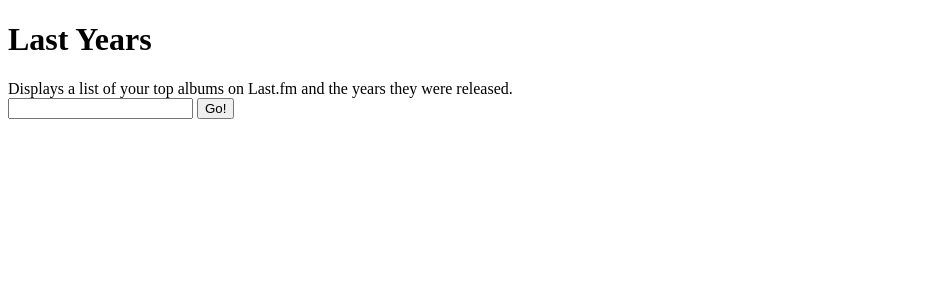
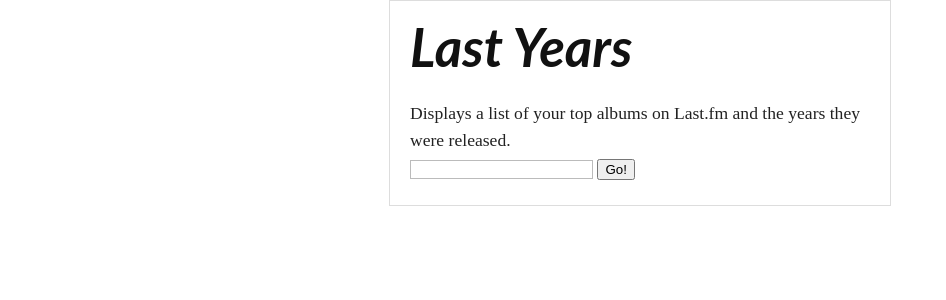
Before and after one commit to tian2992/LastYears, a Flask app: page / in a window 1280 px wide. Shown: the top 300 px of the page, without its empty margins (0-946 px from the left). Run offline with Flask 2, Linux system fonts and the light colour scheme.

Commit message:
improved looks

```diff
--- a/src/app.yaml
+++ b/src/app.yaml
@@ -9,5 +9,8 @@
   static_files: favicon.ico
   upload: favicon\.ico
 
+- url: /static/
+  static_dir: lastyears/static
+
 - url: /.*
   script: main.py
--- /dev/null
+++ b/src/lastyears/static/screen.css
@@ -0,0 +1,256 @@
+/* -----------------------------------------------------------------------
+
+
+ Blueprint CSS Framework 0.9
+ http://blueprintcss.org
+
+   * Copyright (c) 2007-Present. See LICENSE for more info.
+   * See README for instructions on how to use Blueprint.
+   * For credits and origins, see AUTHORS.
+   * This is a compressed file. See the sources in the 'src' directory.
+
+----------------------------------------------------------------------- */
+
+/* reset.css */
+html, body, div, span, object, iframe, h1, h2, h3, h4, h5, h6, p, blockquote, pre, a, abbr, acronym, address, code, del, dfn, em, img, q, dl, dt, dd, ol, ul, li, fieldset, form, label, legend, table, caption, tbody, tfoot, thead, tr, th, td {margin:0;padding:0;border:0;font-weight:inherit;font-style:inherit;font-size:100%;font-family:inherit;vertical-align:baseline;}
+body {line-height:1.5;}
+table {border-collapse:separate;border-spacing:0;}
+caption, th, td {text-align:left;font-weight:normal;}
+table, td, th {vertical-align:middle;}
+blockquote:before, blockquote:after, q:before, q:after {content:"";}
+blockquote, q {quotes:"" "";}
+a img {border:none;}
+
+/* typography.css */
+body {font-size:75%;color:#222;background:#fff;font-family:"Helvetica Neue", Helvetica, Arial, sans-serif;}
+h1, h2, h3, h4, h5, h6 {font-weight:normal;color:#111;}
+h1 {font-size:3em;line-height:1;margin-bottom:0.5em;}
+h2 {font-size:2em;margin-bottom:0.75em;}
+h3 {font-size:1.5em;line-height:1;margin-bottom:1em;}
+h4 {font-size:1.2em;line-height:1.25;margin-bottom:1.25em;}
+h5 {font-size:1em;font-weight:bold;margin-bottom:1.5em;}
+h6 {font-size:1em;font-weight:bold;}
+h1 img, h2 img, h3 img, h4 img, h5 img, h6 img {margin:0;}
+p {margin:0 0 1.5em;}
+p img.left {float:left;margin:1.5em 1.5em 1.5em 0;padding:0;}
+p img.right {float:right;margin:1.5em 0 1.5em 1.5em;}
+a:focus, a:hover {color:#000;}
+a {color:#009;text-decoration:underline;}
+blockquote {margin:1.5em;color:#666;font-style:italic;}
+strong {font-weight:bold;}
+em, dfn {font-style:italic;}
+dfn {font-weight:bold;}
+sup, sub {line-height:0;}
+abbr, acronym {border-bottom:1px dotted #666;}
+address {margin:0 0 1.5em;font-style:italic;}
+del {color:#666;}
+pre {margin:1.5em 0;white-space:pre;}
+pre, code, tt {font:1em 'andale mono', 'lucida console', monospace;line-height:1.5;}
+li ul, li ol {margin:0 1.5em;}
+ul, ol {margin:0 1.5em 1.5em 1.5em;}
+ul {list-style-type:disc;}
+ol {list-style-type:decimal;}
+dl {margin:0 0 1.5em 0;}
+dl dt {font-weight:bold;}
+dd {margin-left:1.5em;}
+table {margin-bottom:1.4em;width:100%;}
+th {font-weight:bold;}
+thead th {background:#c3d9ff;}
+th, td, caption {padding:4px 10px 4px 5px;}
+tr.even td {background:#e5ecf9;}
+tfoot {font-style:italic;}
+caption {background:#eee;}
+.small {font-size:.8em;margin-bottom:1.875em;line-height:1.875em;}
+.large {font-size:1.2em;line-height:2.5em;margin-bottom:1.25em;}
+.hide {display:none;}
+.quiet {color:#666;}
+.loud {color:#000;}
+.highlight {background:#ff0;}
+.added {background:#060;color:#fff;}
+.removed {background:#900;color:#fff;}
+.first {margin-left:0;padding-left:0;}
+.last {margin-right:0;padding-right:0;}
+.top {margin-top:0;padding-top:0;}
+.bottom {margin-bottom:0;padding-bottom:0;}
+
+/* forms.css */
+label {font-weight:bold;}
+fieldset {padding:1.4em;margin:0 0 1.5em 0;border:1px solid #ccc;}
+legend {font-weight:bold;font-size:1.2em;}
+input[type=text], input[type=password], input.text, input.title, textarea, select {background-color:#fff;border:1px solid #bbb;}
+input[type=text]:focus, input[type=password]:focus, input.text:focus, input.title:focus, textarea:focus, select:focus {border-color:#666;}
+input[type=text], input[type=password], input.text, input.title, textarea, select {margin:0.5em 0;}
+input.text, input.title {width:300px;padding:5px;}
+input.title {font-size:1.5em;}
+textarea {width:390px;height:250px;padding:5px;}
+input[type=checkbox], input[type=radio], input.checkbox, input.radio {position:relative;top:.25em;}
+form.inline {line-height:3;}
+form.inline p {margin-bottom:0;}
+.error, .notice, .success {padding:.8em;margin-bottom:1em;border:2px solid #ddd;}
+.error {background:#FBE3E4;color:#8a1f11;border-color:#FBC2C4;}
+.notice {background:#FFF6BF;color:#514721;border-color:#FFD324;}
+.success {background:#E6EFC2;color:#264409;border-color:#C6D880;}
+.error a {color:#8a1f11;}
+.notice a {color:#514721;}
+.success a {color:#264409;}
+
+/* grid.css */
+.container {width:950px;margin:0 auto;}
+.showgrid {background:url(src/grid.png);}
+.column, div.span-1, div.span-2, div.span-3, div.span-4, div.span-5, div.span-6, div.span-7, div.span-8, div.span-9, div.span-10, div.span-11, div.span-12, div.span-13, div.span-14, div.span-15, div.span-16, div.span-17, div.span-18, div.span-19, div.span-20, div.span-21, div.span-22, div.span-23, div.span-24 {float:left;margin-right:10px;}
+.last, div.last {margin-right:0;}
+.span-1 {width:30px;}
+.span-2 {width:70px;}
+.span-3 {width:110px;}
+.span-4 {width:150px;}
+.span-5 {width:190px;}
+.span-6 {width:230px;}
+.span-7 {width:270px;}
+.span-8 {width:310px;}
+.span-9 {width:350px;}
+.span-10 {width:390px;}
+.span-11 {width:430px;}
+.span-12 {width:470px;}
+.span-13 {width:510px;}
+.span-14 {width:550px;}
+.span-15 {width:590px;}
+.span-16 {width:630px;}
+.span-17 {width:670px;}
+.span-18 {width:710px;}
+.span-19 {width:750px;}
+.span-20 {width:790px;}
+.span-21 {width:830px;}
+.span-22 {width:870px;}
+.span-23 {width:910px;}
+.span-24, div.span-24 {width:950px;margin:0;}
+input.span-1, textarea.span-1, input.span-2, textarea.span-2, input.span-3, textarea.span-3, input.span-4, textarea.span-4, input.span-5, textarea.span-5, input.span-6, textarea.span-6, input.span-7, textarea.span-7, input.span-8, textarea.span-8, input.span-9, textarea.span-9, input.span-10, textarea.span-10, input.span-11, textarea.span-11, input.span-12, textarea.span-12, input.span-13, textarea.span-13, input.span-14, textarea.span-14, input.span-15, textarea.span-15, input.span-16, textarea.span-16, input.span-17, textarea.span-17, input.span-18, textarea.span-18, input.span-19, textarea.span-19, input.span-20, textarea.span-20, input.span-21, textarea.span-21, input.span-22, textarea.span-22, input.span-23, textarea.span-23, input.span-24, textarea.span-24 {border-left-width:1px!important;border-right-width:1px!important;padding-left:5px!important;padding-right:5px!important;}
+input.span-1, textarea.span-1 {width:18px!important;}
+input.span-2, textarea.span-2 {width:58px!important;}
+input.span-3, textarea.span-3 {width:98px!important;}
+input.span-4, textarea.span-4 {width:138px!important;}
+input.span-5, textarea.span-5 {width:178px!important;}
+input.span-6, textarea.span-6 {width:218px!important;}
+input.span-7, textarea.span-7 {width:258px!important;}
+input.span-8, textarea.span-8 {width:298px!important;}
+input.span-9, textarea.span-9 {width:338px!important;}
+input.span-10, textarea.span-10 {width:378px!important;}
+input.span-11, textarea.span-11 {width:418px!important;}
+input.span-12, textarea.span-12 {width:458px!important;}
+input.span-13, textarea.span-13 {width:498px!important;}
+input.span-14, textarea.span-14 {width:538px!important;}
+input.span-15, textarea.span-15 {width:578px!important;}
+input.span-16, textarea.span-16 {width:618px!important;}
+input.span-17, textarea.span-17 {width:658px!important;}
+input.span-18, textarea.span-18 {width:698px!important;}
+input.span-19, textarea.span-19 {width:738px!important;}
+input.span-20, textarea.span-20 {width:778px!important;}
+input.span-21, textarea.span-21 {width:818px!important;}
+input.span-22, textarea.span-22 {width:858px!important;}
+input.span-23, textarea.span-23 {width:898px!important;}
+input.span-24, textarea.span-24 {width:938px!important;}
+.append-1 {padding-right:40px;}
+.append-2 {padding-right:80px;}
+.append-3 {padding-right:120px;}
+.append-4 {padding-right:160px;}
+.append-5 {padding-right:200px;}
+.append-6 {padding-right:240px;}
+.append-7 {padding-right:280px;}
+.append-8 {padding-right:320px;}
+.append-9 {padding-right:360px;}
+.append-10 {padding-right:400px;}
+.append-11 {padding-right:440px;}
+.append-12 {padding-right:480px;}
+.append-13 {padding-right:520px;}
+.append-14 {padding-right:560px;}
+.append-15 {padding-right:600px;}
+.append-16 {padding-right:640px;}
+.append-17 {padding-right:680px;}
+.append-18 {padding-right:720px;}
+.append-19 {padding-right:760px;}
+.append-20 {padding-right:800px;}
+.append-21 {padding-right:840px;}
+.append-22 {padding-right:880px;}
+.append-23 {padding-right:920px;}
+.prepend-1 {padding-left:40px;}
+.prepend-2 {padding-left:80px;}
+.prepend-3 {padding-left:120px;}
+.prepend-4 {padding-left:160px;}
+.prepend-5 {padding-left:200px;}
+.prepend-6 {padding-left:240px;}
+.prepend-7 {padding-left:280px;}
+.prepend-8 {padding-left:320px;}
+.prepend-9 {padding-left:360px;}
+.prepend-10 {padding-left:400px;}
+.prepend-11 {padding-left:440px;}
+.prepend-12 {padding-left:480px;}
+.prepend-13 {padding-left:520px;}
+.prepend-14 {padding-left:560px;}
+.prepend-15 {padding-left:600px;}
+.prepend-16 {padding-left:640px;}
+.prepend-17 {padding-left:680px;}
+.prepend-18 {padding-left:720px;}
+.prepend-19 {padding-left:760px;}
+.prepend-20 {padding-left:800px;}
+.prepend-21 {padding-left:840px;}
+.prepend-22 {padding-left:880px;}
+.prepend-23 {padding-left:920px;}
+div.border {padding-right:4px;margin-right:5px;border-right:1px solid #eee;}
+div.colborder {padding-right:24px;margin-right:25px;border-right:1px solid #eee;}
+.pull-1 {margin-left:-40px;}
+.pull-2 {margin-left:-80px;}
+.pull-3 {margin-left:-120px;}
+.pull-4 {margin-left:-160px;}
+.pull-5 {margin-left:-200px;}
+.pull-6 {margin-left:-240px;}
+.pull-7 {margin-left:-280px;}
+.pull-8 {margin-left:-320px;}
+.pull-9 {margin-left:-360px;}
+.pull-10 {margin-left:-400px;}
+.pull-11 {margin-left:-440px;}
+.pull-12 {margin-left:-480px;}
+.pull-13 {margin-left:-520px;}
+.pull-14 {margin-left:-560px;}
+.pull-15 {margin-left:-600px;}
+.pull-16 {margin-left:-640px;}
+.pull-17 {margin-left:-680px;}
+.pull-18 {margin-left:-720px;}
+.pull-19 {margin-left:-760px;}
+.pull-20 {margin-left:-800px;}
+.pull-21 {margin-left:-840px;}
+.pull-22 {margin-left:-880px;}
+.pull-23 {margin-left:-920px;}
+.pull-24 {margin-left:-960px;}
+.pull-1, .pull-2, .pull-3, .pull-4, .pull-5, .pull-6, .pull-7, .pull-8, .pull-9, .pull-10, .pull-11, .pull-12, .pull-13, .pull-14, .pull-15, .pull-16, .pull-17, .pull-18, .pull-19, .pull-20, .pull-21, .pull-22, .pull-23, .pull-24 {float:left;position:relative;}
+.push-1 {margin:0 -40px 1.5em 40px;}
+.push-2 {margin:0 -80px 1.5em 80px;}
+.push-3 {margin:0 -120px 1.5em 120px;}
+.push-4 {margin:0 -160px 1.5em 160px;}
+.push-5 {margin:0 -200px 1.5em 200px;}
+.push-6 {margin:0 -240px 1.5em 240px;}
+.push-7 {margin:0 -280px 1.5em 280px;}
+.push-8 {margin:0 -320px 1.5em 320px;}
+.push-9 {margin:0 -360px 1.5em 360px;}
+.push-10 {margin:0 -400px 1.5em 400px;}
+.push-11 {margin:0 -440px 1.5em 440px;}
+.push-12 {margin:0 -480px 1.5em 480px;}
+.push-13 {margin:0 -520px 1.5em 520px;}
+.push-14 {margin:0 -560px 1.5em 560px;}
+.push-15 {margin:0 -600px 1.5em 600px;}
+.push-16 {margin:0 -640px 1.5em 640px;}
+.push-17 {margin:0 -680px 1.5em 680px;}
+.push-18 {margin:0 -720px 1.5em 720px;}
+.push-19 {margin:0 -760px 1.5em 760px;}
+.push-20 {margin:0 -800px 1.5em 800px;}
+.push-21 {margin:0 -840px 1.5em 840px;}
+.push-22 {margin:0 -880px 1.5em 880px;}
+.push-23 {margin:0 -920px 1.5em 920px;}
+.push-24 {margin:0 -960px 1.5em 960px;}
+.push-1, .push-2, .push-3, .push-4, .push-5, .push-6, .push-7, .push-8, .push-9, .push-10, .push-11, .push-12, .push-13, .push-14, .push-15, .push-16, .push-17, .push-18, .push-19, .push-20, .push-21, .push-22, .push-23, .push-24 {float:right;position:relative;}
+.prepend-top {margin-top:1.5em;}
+.append-bottom {margin-bottom:1.5em;}
+.box {padding:1.5em;margin-bottom:1.5em;background:#E5ECF9;}
+hr {background:#ddd;color:#ddd;clear:both;float:none;width:100%;height:.1em;margin:0 0 1.45em;border:none;}
+hr.space {background:#fff;color:#fff;}
+.clearfix:after, .container:after {content:"\0020";display:block;height:0;clear:both;visibility:hidden;overflow:hidden;}
+.clearfix, .container {display:block;}
+.clear {clear:both;}
--- /dev/null
+++ b/src/lastyears/static/style.css
@@ -0,0 +1,13 @@
+.container {
+	width:460px;
+	border: 1px solid #ddd;
+	padding:20px;
+}
+h1, h2 { font-family: "Lato", sans-serif;
+	 font-weight: bold;
+         font-style: italic;
+ }
+body {font-size:110%; font-family: "Linden Hill", serif; }
+.logo {width:128px; height:128px; top:0; float:right;}
+.red {color:#E40000;}
+a, .blue {color:#218BD1;}
--- a/src/lastyears/templates/album_list.html
+++ b/src/lastyears/templates/album_list.html
@@ -2,9 +2,11 @@
 <html>
 <head>
     <title></title>
+    <link rel="stylesheet" href="/static/screen.css" type="text/css" />
+    <link rel="stylesheet" href="/static/style.css" type="text/css" />
 </head>
 <body>
-
+<div class="container">
 <h1>Album List for {{ user.get_name() }}</h1>
 
 <p>Average Year for Top Albums: {{ average }}</p>
@@ -14,6 +16,6 @@
     <li><a href="{{ album["raw_album"].get_url() }}">{{ pp_uni(album["raw_album"]) }}</a> - {{ df(album["release_date"]) }} </li>
 {% endfor %}
 </ol>
-
+</div>
 </body>
 </html>
--- a/src/lastyears/templates/index.html
+++ b/src/lastyears/templates/index.html
@@ -5,7 +5,11 @@
 <html xmlns="http://www.w3.org/1999/xhtml" xml:lang="en" lang="en">
 <head>
     <title>Last Years</title>
+    <link rel="stylesheet" href="/static/screen.css" type="text/css" />
+    <link rel="stylesheet" href="/static/style.css" type="text/css" />
 </head>
+<body>
+<div class="container">
 <h1>Last Years</h1>
 Displays a list of your top albums on Last.fm and the years they were released.
 
@@ -13,6 +17,6 @@
     <input type="text" name="username" />
     <button title="Go!" type="submit">Go!</button>
 </form>
-
+</div>
 </body>
 </html>
```
